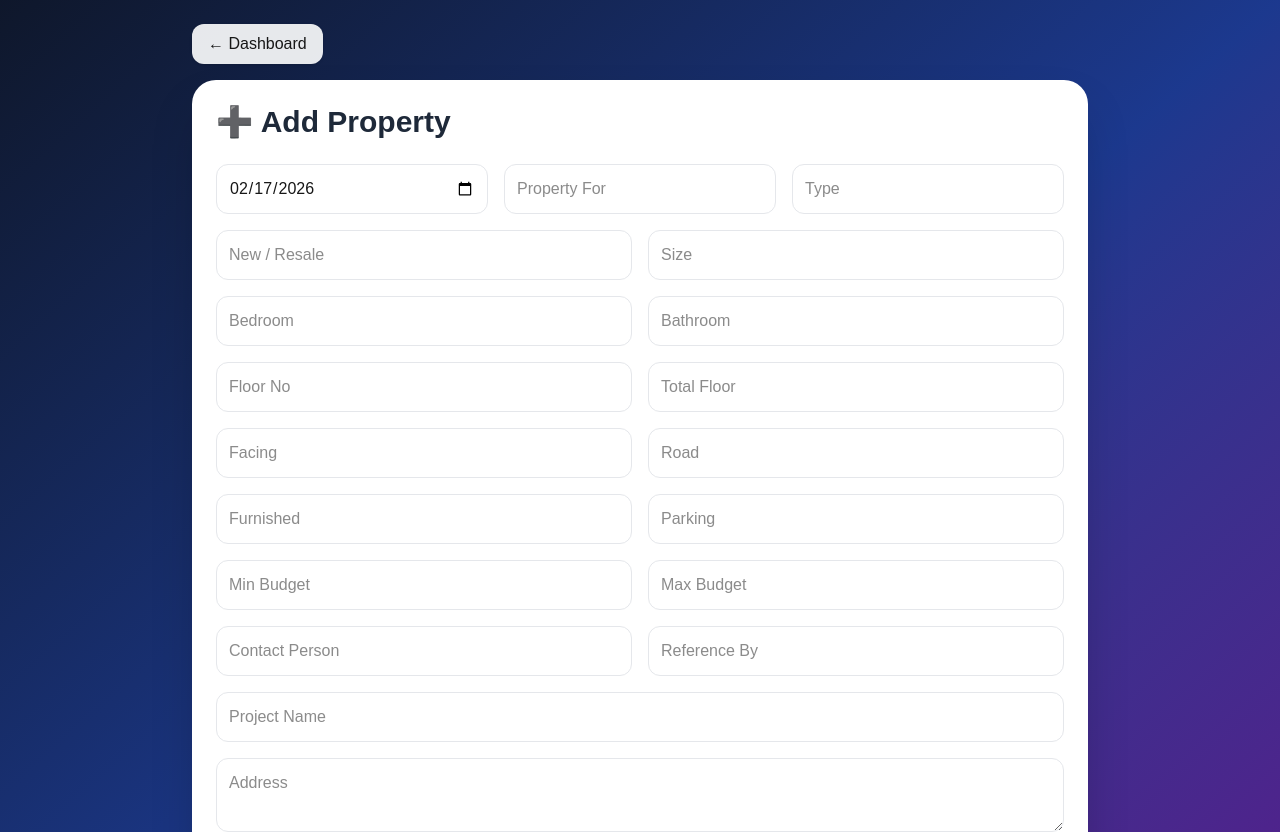
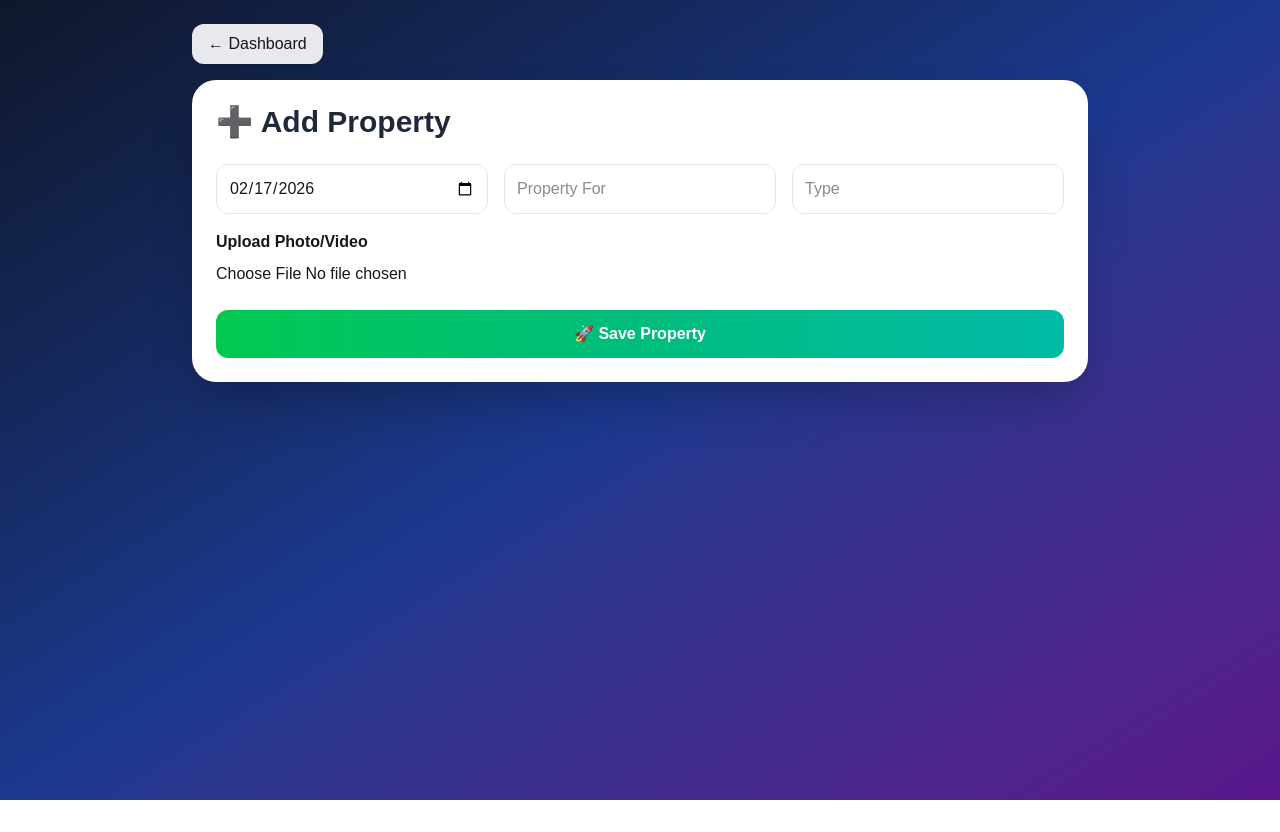
Before and after one commit to yyjcpl-ctrl/crm-project, a Next.js app: page /add-property in a window 1280 px wide. Shown: the top 832 px of the page. After the commit the page ends 800 px from the top, so only its background shows below. Built offline with nearby package versions, Linux system fonts and the light colour scheme.

Commit message:
demand page update

```diff
--- a/app/add-property/page.tsx
+++ b/app/add-property/page.tsx
@@ -36,7 +36,7 @@ export default function AddPropertyPage() {
   const input =
     "w-full border border-gray-200 focus:border-blue-500 focus:ring-2 focus:ring-blue-200 p-3 rounded-xl outline-none transition bg-white";
 
-  // ✅ AUTO DATE (user change ko override nahi karega)
+  // ✅ AUTO DATE
   useEffect(() => {
     const today = new Date().toISOString().split("T")[0];
     setForm((p: any) => ({ ...p, date: p.date || today }));
@@ -52,7 +52,7 @@ export default function AddPropertyPage() {
       reader.onerror = reject;
     });
 
-  // ✅ SUBMIT
+  // ✅ SUBMIT (GOOGLE SHEET)
   const handleSubmit = async () => {
     if (!form.date) {
       alert("⚠️ Please fill the form first");
@@ -62,19 +62,20 @@ export default function AddPropertyPage() {
     try {
       let payload: any = { ...form };
 
+      // file convert
       if (form.file) {
         payload.fileBase64 = await toBase64(form.file);
         payload.fileType = form.file.type;
       }
 
-      // ✅ Google Sheet
+      // ✅ Google Sheet API
       await fetch("/api/save-property", {
         method: "POST",
         headers: { "Content-Type": "application/json" },
         body: JSON.stringify(payload),
       });
 
-      // ✅ Local storage
+      // ✅ Local backup
       const existing = localStorage.getItem("properties");
       const properties = existing ? JSON.parse(existing) : [];
 
@@ -148,149 +149,14 @@ export default function AddPropertyPage() {
             </datalist>
           </div>
 
-          {/* ROW 2 */}
-          <div className="grid md:grid-cols-2 gap-4 mt-4">
-            <input list="conditionList" placeholder="New / Resale" className={input}
-              value={form.condition || ""}
-              onChange={(e) => setVal("condition", e.target.value)} />
-            <datalist id="conditionList">
-              <option value="New" />
-              <option value="Resale" />
-            </datalist>
-
-            <input list="sizeList" placeholder="Size" className={input}
-              value={form.size || ""}
-              onChange={(e) => setVal("size", e.target.value)} />
-            <datalist id="sizeList">
-              <option value="50 Gaj" />
-              <option value="100 Gaj" />
-              <option value="150 Gaj" />
-            </datalist>
-          </div>
-
-          {/* ROW 3 */}
-          <div className="grid md:grid-cols-2 gap-4 mt-4">
-            <input list="bedroomList" placeholder="Bedroom" className={input}
-              value={form.bedroom || ""}
-              onChange={(e) => setVal("bedroom", e.target.value)} />
-            <datalist id="bedroomList">
-              <option value="1" />
-              <option value="2" />
-              <option value="3" />
-              <option value="4" />
-            </datalist>
-
-            <input list="bathList" placeholder="Bathroom" className={input}
-              value={form.bath || ""}
-              onChange={(e) => setVal("bath", e.target.value)} />
-            <datalist id="bathList">
-              <option value="1" />
-              <option value="2" />
-              <option value="3" />
-            </datalist>
-          </div>
-
-          {/* ROW 4 */}
-          <div className="grid md:grid-cols-2 gap-4 mt-4">
-            <input list="floorNoList" placeholder="Floor No" className={input}
-              value={form.floorNo || ""}
-              onChange={(e) => setVal("floorNo", e.target.value)} />
-            <datalist id="floorNoList">
-              <option value="Ground" />
-              <option value="1" />
-              <option value="2" />
-            </datalist>
-
-            <input list="totalFloorList" placeholder="Total Floor" className={input}
-              value={form.totalFloor || ""}
-              onChange={(e) => setVal("totalFloor", e.target.value)} />
-            <datalist id="totalFloorList">
-              <option value="1" />
-              <option value="2" />
-              <option value="3" />
-            </datalist>
-          </div>
-
-          {/* ROW 5 */}
-          <div className="grid md:grid-cols-2 gap-4 mt-4">
-            <input list="facingList" placeholder="Facing" className={input}
-              value={form.facing || ""}
-              onChange={(e) => setVal("facing", e.target.value)} />
-            <datalist id="facingList">
-              <option value="North" />
-              <option value="South" />
-              <option value="East" />
-              <option value="West" />
-            </datalist>
-
-            <input list="roadList" placeholder="Road" className={input}
-              value={form.road || ""}
-              onChange={(e) => setVal("road", e.target.value)} />
-            <datalist id="roadList">
-              <option value="20 ft" />
-              <option value="30 ft" />
-              <option value="40 ft" />
-            </datalist>
-          </div>
-
-          {/* ROW 6 */}
-          <div className="grid md:grid-cols-2 gap-4 mt-4">
-            <input list="furnishList" placeholder="Furnished" className={input}
-              value={form.furnished || ""}
-              onChange={(e) => setVal("furnished", e.target.value)} />
-            <datalist id="furnishList">
-              <option value="Full Furnished" />
-              <option value="Semi Furnished" />
-              <option value="Unfurnished" />
-            </datalist>
-
-            <input list="parkingList" placeholder="Parking" className={input}
-              value={form.parking || ""}
-              onChange={(e) => setVal("parking", e.target.value)} />
-            <datalist id="parkingList">
-              <option value="1" />
-              <option value="2" />
-              <option value="3" />
-            </datalist>
-          </div>
-
-          {/* 💰 BUDGET */}
-          <div className="grid md:grid-cols-2 gap-4 mt-4">
-            <input placeholder="Min Budget" className={input}
-              value={form.minPrice || ""}
-              onChange={(e) => setVal("minPrice", e.target.value)} />
-            <input placeholder="Max Budget" className={input}
-              value={form.maxPrice || ""}
-              onChange={(e) => setVal("maxPrice", e.target.value)} />
-          </div>
-
-          {/* CONTACT */}
-          <div className="grid md:grid-cols-2 gap-4 mt-4">
-            <input placeholder="Contact Person" className={input}
-              value={form.contact || ""}
-              onChange={(e) => setVal("contact", e.target.value)} />
-            <input placeholder="Reference By" className={input}
-              value={form.referenceBy || ""}
-              onChange={(e) => setVal("referenceBy", e.target.value)} />
-          </div>
-
-          <input placeholder="Project Name" className={`${input} mt-4`}
-            value={form.projectName || ""}
-            onChange={(e) => setVal("projectName", e.target.value)} />
-
-          <textarea placeholder="Address" className={`${input} mt-4`}
-            value={form.address || ""}
-            onChange={(e) => setVal("address", e.target.value)} />
-
-          <textarea placeholder="Additional Details" className={`${input} mt-4`}
-            value={form.additional || ""}
-            onChange={(e) => setVal("additional", e.target.value)} />
-
           {/* FILE */}
           <div className="mt-4">
             <label className="font-semibold">Upload Photo/Video</label>
-            <input type="file" className="w-full mt-2"
-              onChange={(e) => setVal("file", e.target.files?.[0] || null)} />
+            <input
+              type="file"
+              className="w-full mt-2"
+              onChange={(e) => setVal("file", e.target.files?.[0] || null)}
+            />
           </div>
 
           {/* BUTTON */}
--- a/app/demand/page.tsx
+++ b/app/demand/page.tsx
@@ -22,28 +22,21 @@ export default function DemandPage() {
   const [properties, setProperties] = useState<any[]>([]);
   const [demands, setDemands] = useState<any[]>([]);
   const [openDetail, setOpenDetail] = useState<number | null>(null);
+  const [openMatch, setOpenMatch] = useState<number | null>(null);
 
-  const [form, setForm] = useState({
-    name: "",
-    mobile: "",
-    reference: "",
-    propertyFor: "", // ✅ NEW FIELD
-    type: "",
-    condition: "",
-    bedroom: "",
-    bath: "",
-    facing: "",
-    size: "",
-    purpose: "",
-    lead: "",
-    minPrice: "",
-    maxPrice: "",
-    locality: "",
-    followup: "",
-  });
+  const shareWhatsApp = (d: any) => {
+    const text = `Client Requirement:
+Name: ${d.name}
+Mobile: ${d.mobile}
+Property For: ${d.propertyFor || "-"}
+Type: ${d.type || "-"}
+Bedroom: ${d.bedroom || "-"}
+Budget: ₹${d.minPrice || 0} - ₹${d.maxPrice || 0}
+Locality: ${d.locality || "-"}`;
 
-  const setVal = (k: string, v: string) =>
-    setForm((p) => ({ ...p, [k]: v }));
+    const url = `https://wa.me/?text=${encodeURIComponent(text)}`;
+    window.open(url, "_blank");
+  };
 
   const input =
     "w-full border border-gray-200 focus:border-purple-500 focus:ring-2 focus:ring-purple-200 p-2 rounded-lg text-sm outline-none transition";
@@ -57,42 +50,11 @@ export default function DemandPage() {
     setDemands(d ? JSON.parse(d) : []);
   }, []);
 
-  // ✅ add demand
-  const addDemand = () => {
-    if (!form.name) {
-      alert("Enter client name");
-      return;
-    }
-
-    const newDemand = {
-      id: Date.now(),
-      status: "Open",
-      createdAt: new Date().toLocaleDateString(),
-      ...form,
-    };
-
-    const updated = [newDemand, ...demands];
+  // 🗑 delete demand
+  const deleteDemand = (id: number) => {
+    const updated = demands.filter((d) => d.id !== id);
     setDemands(updated);
     localStorage.setItem("demands", JSON.stringify(updated));
-
-    setForm({
-      name: "",
-      mobile: "",
-      reference: "",
-      propertyFor: "", // ✅ reset
-      type: "",
-      condition: "",
-      bedroom: "",
-      bath: "",
-      facing: "",
-      size: "",
-      purpose: "",
-      lead: "",
-      minPrice: "",
-      maxPrice: "",
-      locality: "",
-      followup: "",
-    });
   };
 
   // ✅ close demand
@@ -116,10 +78,8 @@ export default function DemandPage() {
           item.condition?.toLowerCase().includes(
             demand.condition.toLowerCase()
           )) &&
-        (!demand.bedroom ||
-          item.bedroom?.includes(demand.bedroom)) &&
-        (!demand.bath ||
-          item.bath?.includes(demand.bath)) &&
+        (!demand.bedroom || item.bedroom?.includes(demand.bedroom)) &&
+        (!demand.bath || item.bath?.includes(demand.bath)) &&
         (!demand.facing ||
           item.facing?.toLowerCase().includes(
             demand.facing.toLowerCase()
@@ -138,18 +98,9 @@ export default function DemandPage() {
 
   return (
     <div className="relative min-h-screen overflow-hidden">
-
-      {/* 🌌 MOVING PREMIUM BACKGROUND */}
       <div className="absolute inset-0 -z-10 bg-[length:400%_400%] bg-gradient-to-br from-indigo-200 via-white to-purple-200 animate-gradientMove" />
 
-      {/* blobs */}
-      <div className="absolute -top-32 -left-32 w-96 h-96 bg-purple-300/40 rounded-full blur-3xl animate-pulse" />
-      <div className="absolute bottom-0 right-0 w-96 h-96 bg-indigo-300/40 rounded-full blur-3xl animate-pulse" />
-
-      {/* content */}
       <div className="p-6 pb-24 max-w-7xl mx-auto">
-
-        {/* 🔙 back */}
         <button
           onClick={() => (window.location.href = "/dashboard")}
           className="relative z-50 inline-flex items-center gap-2 mb-4 bg-blue-800 hover:bg-blue-900 text-white px-4 py-2 rounded-lg font-semibold transition"
@@ -161,95 +112,6 @@ export default function DemandPage() {
           Client Demand Manager
         </h1>
 
-        {/* ➕ ADD DEMAND */}
-        <div className="border rounded-2xl p-5 mb-8 bg-white/80 backdrop-blur shadow-xl">
-          <h2 className="font-bold text-lg mb-4">Add Client Demand</h2>
-
-          <div className="grid md:grid-cols-4 gap-3">
-            <input className={input} placeholder="Client Name"
-              value={form.name} onChange={(e) => setVal("name", e.target.value)} />
-
-            <input className={input} placeholder="Mobile"
-              value={form.mobile} onChange={(e) => setVal("mobile", e.target.value)} />
-
-            <input className={input} placeholder="Reference By"
-              value={form.reference} onChange={(e) => setVal("reference", e.target.value)} />
-
-            {/* ✅ NEW ULTRA DROPDOWN */}
-            <>
-              <input
-                list="propertyForList"
-                className={input}
-                placeholder="Property For"
-                value={form.propertyFor}
-                onChange={(e) => setVal("propertyFor", e.target.value)}
-              />
-              <datalist id="propertyForList">
-                <option value="Buy" />
-                <option value="Rent" />
-                <option value="Lease" />
-              </datalist>
-            </>
-
-            <input className={input} placeholder="Type"
-              value={form.type} onChange={(e) => setVal("type", e.target.value)} />
-
-            <input className={input} placeholder="New / Resale"
-              value={form.condition} onChange={(e) => setVal("condition", e.target.value)} />
-
-            <input className={input} placeholder="Bedroom"
-              value={form.bedroom} onChange={(e) => setVal("bedroom", e.target.value)} />
-
-            <input className={input} placeholder="Bath"
-              value={form.bath} onChange={(e) => setVal("bath", e.target.value)} />
-
-            <input className={input} placeholder="Facing"
-              value={form.facing} onChange={(e) => setVal("facing", e.target.value)} />
-
-            <input className={input} placeholder="Size"
-              value={form.size} onChange={(e) => setVal("size", e.target.value)} />
-
-            <input list="purposeList" className={input}
-              placeholder="Purpose"
-              value={form.purpose}
-              onChange={(e) => setVal("purpose", e.target.value)} />
-            <datalist id="purposeList">
-              <option value="Self Use" />
-              <option value="Investor" />
-            </datalist>
-
-            <input list="leadList" className={input}
-              placeholder="Lead"
-              value={form.lead}
-              onChange={(e) => setVal("lead", e.target.value)} />
-            <datalist id="leadList">
-              <option value="Hot" />
-              <option value="Normal" />
-              <option value="Cold" />
-            </datalist>
-
-            <input className={input} placeholder="Min Price"
-              value={form.minPrice} onChange={(e) => setVal("minPrice", e.target.value)} />
-
-            <input className={input} placeholder="Max Price"
-              value={form.maxPrice} onChange={(e) => setVal("maxPrice", e.target.value)} />
-
-            <input className={input} placeholder="Locality"
-              value={form.locality} onChange={(e) => setVal("locality", e.target.value)} />
-
-            <input type="date" className={input}
-              value={form.followup} onChange={(e) => setVal("followup", e.target.value)} />
-          </div>
-
-          <button
-            onClick={addDemand}
-            className="mt-5 bg-gradient-to-r from-purple-600 to-indigo-600 text-white px-8 py-2 rounded-xl font-semibold shadow-lg transition-all duration-300 hover:scale-105 hover:shadow-xl"
-          >
-            Save Demand
-          </button>
-        </div>
-
-        {/* 📋 DEMAND LIST — SAME */}
         <div className="space-y-4">
           {demands.map((d) => {
             const matches = getMatches(d);
@@ -257,7 +119,7 @@ export default function DemandPage() {
             return (
               <div
                 key={d.id}
-                className="rounded-2xl p-4 bg-white/80 backdrop-blur shadow-xl border transition-all duration-300 hover:-translate-y-1 hover:shadow-2xl"
+                className="rounded-2xl p-4 bg-white/80 backdrop-blur shadow-xl border"
               >
                 <div className="flex justify-between flex-wrap gap-2">
                   <div>
@@ -267,11 +129,6 @@ export default function DemandPage() {
                   </div>
 
                   <div className="flex gap-2 items-center flex-wrap">
-                    <span className="text-lg">
-                      {d.lead?.toLowerCase() === "hot" && "🔥"}
-                      {d.lead?.toLowerCase() === "normal" && "⭐"}
-                    </span>
-
                     <span
                       className={`px-3 py-1 rounded-full text-xs font-semibold ${
                         d.status === "Closed"
@@ -286,33 +143,87 @@ export default function DemandPage() {
                       onClick={() =>
                         setOpenDetail(openDetail === d.id ? null : d.id)
                       }
-                      className="bg-blue-600 text-white px-3 py-1 rounded-lg text-xs hover:bg-blue-700 transition"
+                      className="bg-blue-600 text-white px-3 py-1 rounded-lg text-xs"
                     >
                       See Details
+                    </button>
+
+                    {/* ✅ WhatsApp */}
+                    <button
+                      onClick={() => shareWhatsApp(d)}
+                      className="bg-green-600 text-white px-3 py-1 rounded-lg text-xs"
+                    >
+                      WhatsApp
                     </button>
 
                     {d.status !== "Closed" && (
                       <button
                         onClick={() => closeDemand(d.id)}
-                        className="bg-red-500 text-white px-3 py-1 rounded-lg text-xs hover:bg-red-600 transition"
+                        className="bg-red-500 text-white px-3 py-1 rounded-lg text-xs"
                       >
                         Close
+                      </button>
+                    )}
+
+                    {d.status === "Closed" && (
+                      <button
+                        onClick={() => deleteDemand(d.id)}
+                        className="bg-gray-800 text-white px-3 py-1 rounded-lg text-xs"
+                      >
+                        Delete
                       </button>
                     )}
                   </div>
                 </div>
 
+                {/* DETAILS */}
                 {openDetail === d.id && (
-                  <div className="mt-3 border rounded-xl p-3 text-sm bg-gray-50">
+                  <div className="mt-3 border rounded-xl p-3 text-sm bg-gray-50 space-y-1">
+                    <div><b>Client:</b> {d.name}</div>
+                    <div><b>Mobile:</b> {d.mobile}</div>
                     <div><b>Type:</b> {d.type || "-"}</div>
                     <div><b>Bedroom:</b> {d.bedroom || "-"}</div>
-                    <div><b>Bath:</b> {d.bath || "-"}</div>
                     <div><b>Budget:</b> ₹{d.minPrice || 0} - ₹{d.maxPrice || 0}</div>
                     <div><b>Locality:</b> {d.locality || "-"}</div>
 
-                    <div className="mt-3 font-semibold text-purple-700">
+                    <button
+                      onClick={() =>
+                        setOpenMatch(openMatch === d.id ? null : d.id)
+                      }
+                      className="mt-3 text-purple-700 font-semibold underline"
+                    >
                       Matching Properties ({matches.length})
-                    </div>
+                    </button>
+
+                    {openMatch === d.id && (
+                      <div className="mt-2 space-y-2">
+                        {matches.length === 0 && (
+                          <div className="text-gray-500">
+                            No matching property
+                          </div>
+                        )}
+
+                        {matches.map((m: any) => (
+                          <div
+                            key={m.id}
+                            className="border rounded-lg p-2 bg-white"
+                          >
+                            <div><b>Type:</b> {m.type}</div>
+                            <div><b>Price:</b> ₹{m.price}</div>
+                            <div><b>Area:</b> {m.size}</div>
+                            <div><b>Location:</b> {m.address}</div>
+
+                            {/* ⭐ PROPERTY OPEN LINK */}
+                            <Link
+                              href={`/property/${m.id}`}
+                              className="inline-block mt-1 text-blue-600 underline text-xs"
+                            >
+                              Open Property →
+                            </Link>
+                          </div>
+                        ))}
+                      </div>
+                    )}
                   </div>
                 )}
               </div>
@@ -321,7 +232,6 @@ export default function DemandPage() {
         </div>
       </div>
 
-      {/* 🎬 gradient animation */}
       <style jsx global>{`
         @keyframes gradientMove {
           0% { background-position: 0% 50%; }
--- a/package.json
+++ b/package.json
@@ -9,6 +9,8 @@
     "lint": "eslint"
   },
   "dependencies": {
+    "@supabase/supabase-js": "^2.96.0",
+    "googleapis": "^171.4.0",
     "next": "16.1.6",
     "react": "19.2.3",
     "react-dom": "19.2.3"
```
Also changed, not shown: lib/supabaseClient.ts (added, +9 -0 lines), 1 other file (tests, documents, lock files or other folders).
